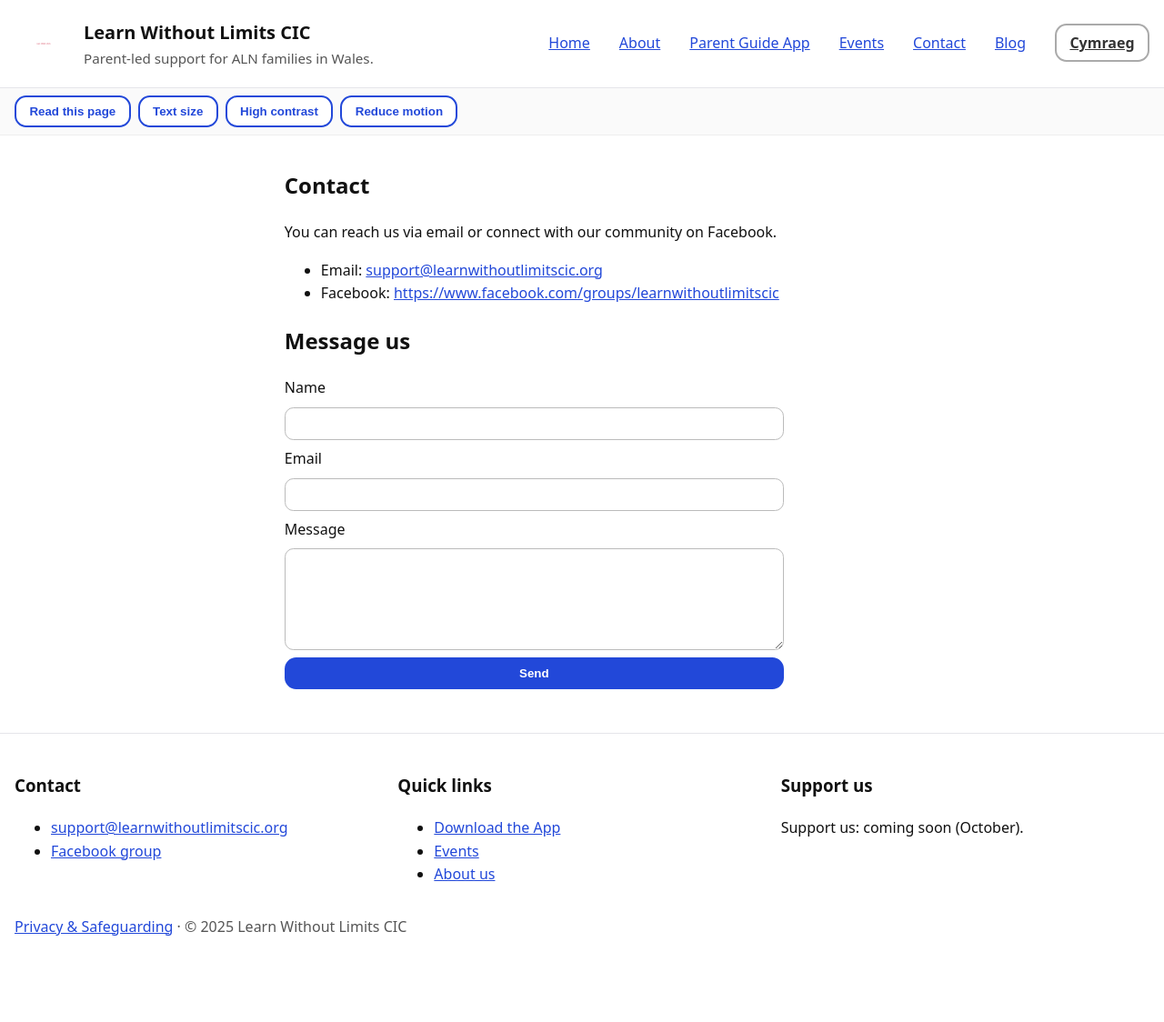
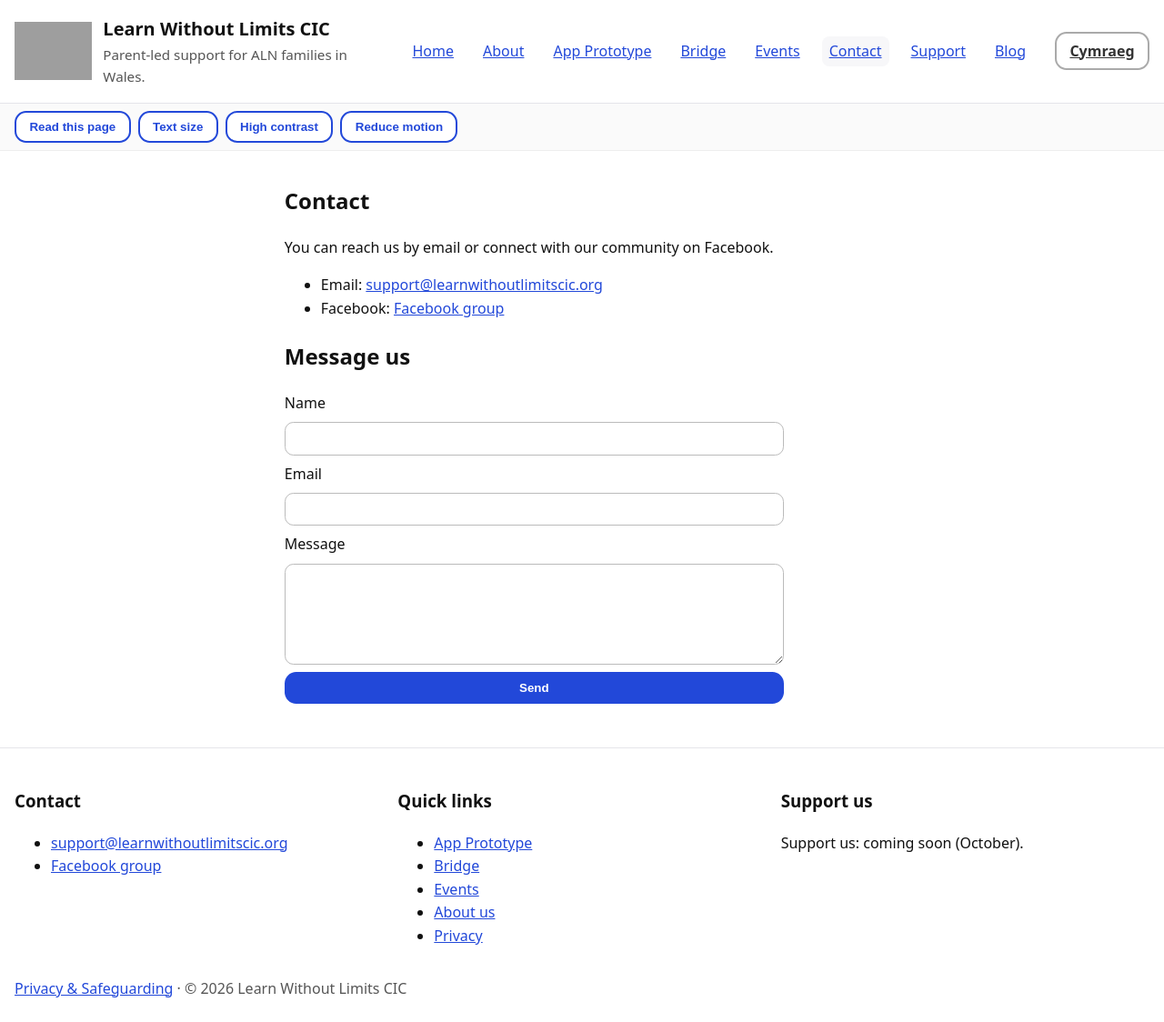
Before and after one commit to StephShobiye/learnwithoutlimitscic.github.io, a Jekyll site: the page contact.en.html, which Jekyll copies as it is, in a window 1280 px wide and 1124 px high. Shown: the whole window at 91% size. Built offline with Jekyll 4.4.1, drawn with Linux system fonts in a browser that asks for light colours; grey boxes are pictures that could not be loaded.

Commit message:
Align Contact page navigation and footer with site structure

```diff
--- a/contact.en.html
+++ b/contact.en.html
@@ -4,65 +4,85 @@
   <meta charset="utf-8">
   <meta name="viewport" content="width=device-width, initial-scale=1">
   <title>Contact | Learn Without Limits CIC</title>
-  <meta name="description" content="Parent-led support for ALN families in Wales.">
+  <meta name="description" content="Contact Learn Without Limits CIC for parent-led support, feedback, and community connection for ALN families in Wales.">
+
   <link rel="preload" href="/assets/css/styles.css" as="style">
   <link rel="stylesheet" href="/assets/css/styles.css">
-  <link rel="alternate" href="/index.cy.html" hreflang="cy">
-  <link rel="icon" href="/assets/img/favicon.ico">
+  <link rel="alternate" href="/contact.cy.html" hreflang="cy">
+  <link rel="canonical" href="https://learnwithoutlimitscic.org/contact.en.html">
+  <link rel="icon" type="image/png" href="/assets/img/LearnWithoutLimits_Badge.png">
+  <link rel="apple-touch-icon" href="/assets/img/LearnWithoutLimits_Badge.png">
 </head>
 <body>
   <a class="skip-link" href="#main">Skip to content</a>
+
   <header class="site-header" role="banner">
     <div class="brand">
-      <img src="/assets/img/Logo_FullColour.png" alt="Learn Without Limits CIC logo" onerror="this.style.display='none'">
+      <img
+        src="/assets/img/LearnWithoutLimits_Badge.png"
+        alt="Learn Without Limits CIC logo"
+        width="128"
+        height="128"
+      >
       <div class="brand-text">
         <span class="brand-title">Learn Without Limits CIC</span>
         <span class="brand-tag">Parent-led support for ALN families in Wales.</span>
       </div>
     </div>
+
     <button id="navToggle" class="nav-toggle" aria-expanded="false" aria-controls="nav">Menu</button>
+
     <nav id="nav" class="site-nav" aria-label="Primary">
       <ul>
         <li><a href="/index.en.html">Home</a></li>
         <li><a href="/about.en.html">About</a></li>
-        <li><a href="/app.en.html">Parent Guide App</a></li>
+        <li><a href="/app.en.html">App Prototype</a></li>
+        <li><a href="/bridge.en.html">Bridge</a></li>
         <li><a href="/events.en.html">Events</a></li>
-        <li><a href="/contact.en.html">Contact</a></li>
-        <li><a href="https://blog.learnwithoutlimitscic.org/">Blog</a></li>
+        <li><a href="/contact.en.html" aria-current="page">Contact</a></li>
+        <li><a href="/support.en.html">Support</a></li>
+        <li><a href="https://blog.learnwithoutlimitscic.org/" target="_blank" rel="noopener">Blog</a></li>
       </ul>
     </nav>
+
     <nav class="lang-switch" aria-label="Language switch">
-      <a class="btn ghost" href="/index.cy.html" lang="cy" hreflang="cy" aria-label="Switch language to Cymraeg">Cymraeg</a>
+      <a class="btn ghost" href="/contact.cy.html" lang="cy" hreflang="cy" aria-label="Switch language to Cymraeg">Cymraeg</a>
     </nav>
   </header>
+
   <div class="a11y-controls" role="region" aria-label="Accessibility controls">
     <button class="btn" data-action="tts">Read this page</button>
     <button class="btn" data-action="fontsize">Text size</button>
     <button class="btn" data-action="contrast">High contrast</button>
     <button class="btn" data-action="pause-anim">Reduce motion</button>
   </div>
+
   <main id="main" tabindex="-1">
-
     <section class="content">
       <h1>Contact</h1>
-  <p>You can reach us via email or connect with our community on Facebook.</p>
+      <p>You can reach us by email or connect with our community on Facebook.</p>
+
       <ul>
         <li>Email: <a href="mailto:support@learnwithoutlimitscic.org">support@learnwithoutlimitscic.org</a></li>
-    <li>Facebook: <a href="https://www.facebook.com/groups/learnwithoutlimitscic" target="_blank" rel="noopener">https://www.facebook.com/groups/learnwithoutlimitscic</a></li>
+        <li>Facebook: <a href="https://www.facebook.com/groups/learnwithoutlimitscic" target="_blank" rel="noopener">Facebook group</a></li>
       </ul>
+
       <h2>Message us</h2>
       <form class="form" name="contact" method="post" data-netlify="true">
         <label for="cname">Name</label>
         <input id="cname" name="name" type="text" autocomplete="name">
+
         <label for="cemail">Email</label>
         <input id="cemail" name="email" type="email" autocomplete="email" required>
+
         <label for="cmsg">Message</label>
         <textarea id="cmsg" name="message" rows="6" required></textarea>
+
         <button class="btn primary" type="submit">Send</button>
       </form>
     </section>
+  </main>
 
-  </main>
   <footer class="site-footer" role="contentinfo">
     <div class="footer-grid">
       <div>
@@ -72,25 +92,31 @@
           <li><a href="https://www.facebook.com/groups/learnwithoutlimitscic" rel="noopener" target="_blank">Facebook group</a></li>
         </ul>
       </div>
+
       <div>
         <h3>Quick links</h3>
         <ul>
-          <li><a href="/app.en.html">Download the App</a></li>
+          <li><a href="/app.en.html">App Prototype</a></li>
+          <li><a href="/bridge.en.html">Bridge</a></li>
           <li><a href="/events.en.html">Events</a></li>
           <li><a href="/about.en.html">About us</a></li>
+          <li><a href="/privacy.en.html">Privacy</a></li>
         </ul>
       </div>
+
       <div>
         <h3>Support us</h3>
         <p>Support us: coming soon (October).</p>
       </div>
     </div>
+
     <div class="legal">
-      <a href="/privacy.en.html">Privacy & Safeguarding</a>
+      <a href="/privacy.en.html">Privacy &amp; Safeguarding</a>
       <span aria-hidden="true"> · </span>
-      <span>&copy; 2025 Learn Without Limits CIC</span>
+      <span>&copy; 2026 Learn Without Limits CIC</span>
     </div>
   </footer>
+
   <script src="/assets/js/site.js" defer></script>
 </body>
 </html>
```
Lines whose indentation alone changed are shown as unchanged.
